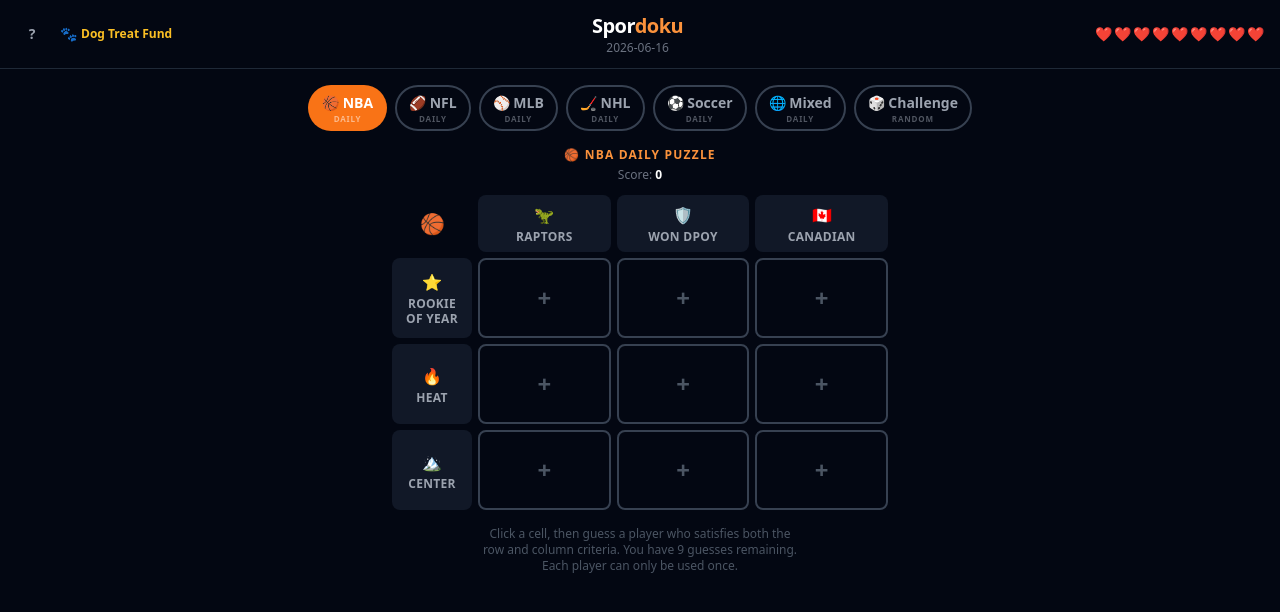
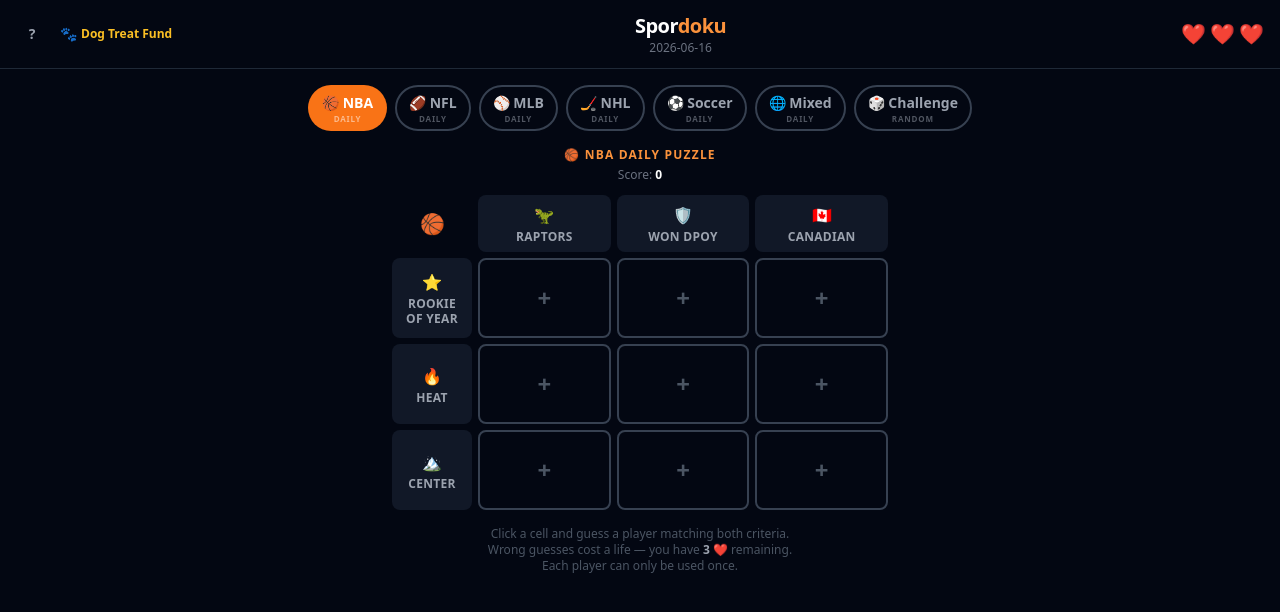
Before and after one commit to Williamtruong09/sportsdoku, a React (Vite) app: page / in a window 1280 px wide. Shown: the top 612 px of the page. Built offline with nearby package versions, Linux system fonts and the light colour scheme.

Commit message:
change to 3 lives

```diff
--- a/src/App.tsx
+++ b/src/App.tsx
@@ -1,4 +1,4 @@
-import { useState, useCallback } from 'react';
+import { useState, useCallback, useEffect } from 'react';
 import type { Sport, GameState, Player, Puzzle } from './types';
 import { SPORT_CONFIGS } from './types';
 import { playerSatisfiesCriterion, getValidPlayersForCell } from './data';
@@ -56,6 +56,8 @@
   const [gameState, setGameState] = useState<GameState>(() => buildInitialState(INITIAL_SPORT));
   const [showHelp, setShowHelp] = useState(false);
   const [showDonate, setShowDonate] = useState(false);
+  const [lostAnimPlaying, setLostAnimPlaying] = useState(false);
+  const [lastGuessWasWrong, setLastGuessWasWrong] = useState(false);
 
   function updateState(next: GameState) {
     saveState(next);
@@ -100,7 +102,8 @@
         })
       );
 
-      const newGuesses = gameState.guessesRemaining - 1;
+      // Only wrong guesses cost a life (correct guesses are free)
+      const newGuesses = isCorrect ? gameState.guessesRemaining : gameState.guessesRemaining - 1;
       const newUsed = isCorrect
         ? [...gameState.usedPlayerIds, player.id]
         : gameState.usedPlayerIds;
@@ -123,10 +126,20 @@
         score: newScore,
       };
 
+      setLastGuessWasWrong(!isCorrect);
+      if (newStatus === 'lost') {
+        setLostAnimPlaying(true);
+      }
       updateState(next);
     },
     [gameState]
   );
+
+  useEffect(() => {
+    if (!lostAnimPlaying) return;
+    const timer = setTimeout(() => setLostAnimPlaying(false), 850);
+    return () => clearTimeout(timer);
+  }, [lostAnimPlaying]);
 
   function handleNewGame() {
     const date = getTodayString();
@@ -156,6 +169,7 @@
         date={gameState.puzzle.date}
         onHelp={() => setShowHelp(true)}
         onDonate={() => setShowDonate(true)}
+        lastGuessWasWrong={lastGuessWasWrong}
       />
 
       <main className="flex-1 flex flex-col items-center gap-4 py-4 px-2">
@@ -184,8 +198,8 @@
         </div>
 
         <p className="text-xs text-gray-600 text-center max-w-xs">
-          Click a cell, then guess a player who satisfies both the row and column criteria.
-          You have {gameState.guessesRemaining} guess{gameState.guessesRemaining !== 1 ? 'es' : ''} remaining.
+          Click a cell and guess a player matching both criteria.
+          Wrong guesses cost a life — you have <span className="text-gray-400 font-semibold">{gameState.guessesRemaining} ❤️</span> remaining.
           Each player can only be used once.
         </p>
       </main>
@@ -202,8 +216,13 @@
         />
       )}
 
-      {/* Game over modal */}
-      {status !== 'playing' && (
+      {/* Loss flash overlay */}
+      {lostAnimPlaying && (
+        <div className="fixed inset-0 z-40 pointer-events-none animate-loss-flash" />
+      )}
+
+      {/* Game over modal — delayed until loss animation finishes */}
+      {status !== 'playing' && !lostAnimPlaying && (
         <GameOver state={gameState} onNewGame={handleNewGame} />
       )}
 
@@ -230,7 +249,7 @@
               <li>Choose a sport from the tabs above the grid.</li>
               <li>The 3×3 grid has <strong>row</strong> and <strong>column</strong> criteria (teams, awards, countries, positions).</li>
               <li>Click any cell and type a player's name who satisfies <em>both</em> that row's and column's criteria.</li>
-              <li>You have <strong>9 total guesses</strong> — one per cell. Wrong guesses still cost a guess.</li>
+              <li>You have <strong>3 lives ❤️</strong> — only wrong guesses cost a life. Correct guesses are free!</li>
               <li>Each player can only be used <strong>once</strong> across all cells.</li>
               <li>Fill all 9 cells correctly to win!</li>
             </ol>
--- a/src/components/Header.tsx
+++ b/src/components/Header.tsx
@@ -3,10 +3,11 @@
   date: string;
   onHelp: () => void;
   onDonate: () => void;
+  lastGuessWasWrong?: boolean;
 }
 
-export function Header({ guessesRemaining, date, onHelp, onDonate }: Props) {
-  const hearts = Array.from({ length: 9 }, (_, i) => i < guessesRemaining);
+export function Header({ guessesRemaining, date, onHelp, onDonate, lastGuessWasWrong }: Props) {
+  const hearts = Array.from({ length: 3 }, (_, i) => i < guessesRemaining);
 
   return (
     <header className="flex items-center justify-between px-4 py-3 border-b border-gray-800">
@@ -35,9 +36,12 @@
         <p className="text-xs text-gray-500">{date}</p>
       </div>
 
-      <div className="flex gap-0.5" title={`${guessesRemaining} guesses remaining`}>
+      <div className="flex gap-1" title={`${guessesRemaining} of 3 lives remaining`}>
         {hearts.map((alive, i) => (
-          <span key={i} className={`text-sm transition-all ${alive ? 'opacity-100' : 'opacity-20 grayscale'}`}>
+          <span
+            key={i}
+            className={`text-xl transition-all duration-300 ${alive ? 'opacity-100' : 'opacity-20 grayscale'} ${!alive && lastGuessWasWrong && i === guessesRemaining ? 'animate-heart-break' : ''}`}
+          >
             ❤️
           </span>
         ))}
--- a/src/index.css
+++ b/src/index.css
@@ -55,6 +55,30 @@
   }
 }
 
+/* Loss flash animation */
+@keyframes lossFlash {
+  0%   { opacity: 0; background-color: rgb(239 68 68 / 0); }
+  15%  { opacity: 1; background-color: rgb(239 68 68 / 0.55); }
+  65%  { opacity: 1; background-color: rgb(239 68 68 / 0.45); }
+  100% { opacity: 0; background-color: rgb(239 68 68 / 0); }
+}
+
+.animate-loss-flash {
+  animation: lossFlash 0.85s ease-out forwards;
+}
+
+@keyframes heartBreak {
+  0%   { transform: scale(1); }
+  30%  { transform: scale(1.4); }
+  50%  { transform: scale(0.8) rotate(-15deg); }
+  70%  { transform: scale(1.1) rotate(10deg); }
+  100% { transform: scale(1) rotate(0deg); }
+}
+
+.animate-heart-break {
+  animation: heartBreak 0.5s ease-out forwards;
+}
+
 /* Scrollbar */
 ::-webkit-scrollbar {
   width: 6px;
--- a/src/utils/puzzle.ts
+++ b/src/utils/puzzle.ts
@@ -148,7 +148,7 @@
   return {
     puzzle,
     cells,
-    guessesRemaining: 9,
+    guessesRemaining: 3,
     selectedCell: null,
     usedPlayerIds: [],
     status: 'playing',
```
